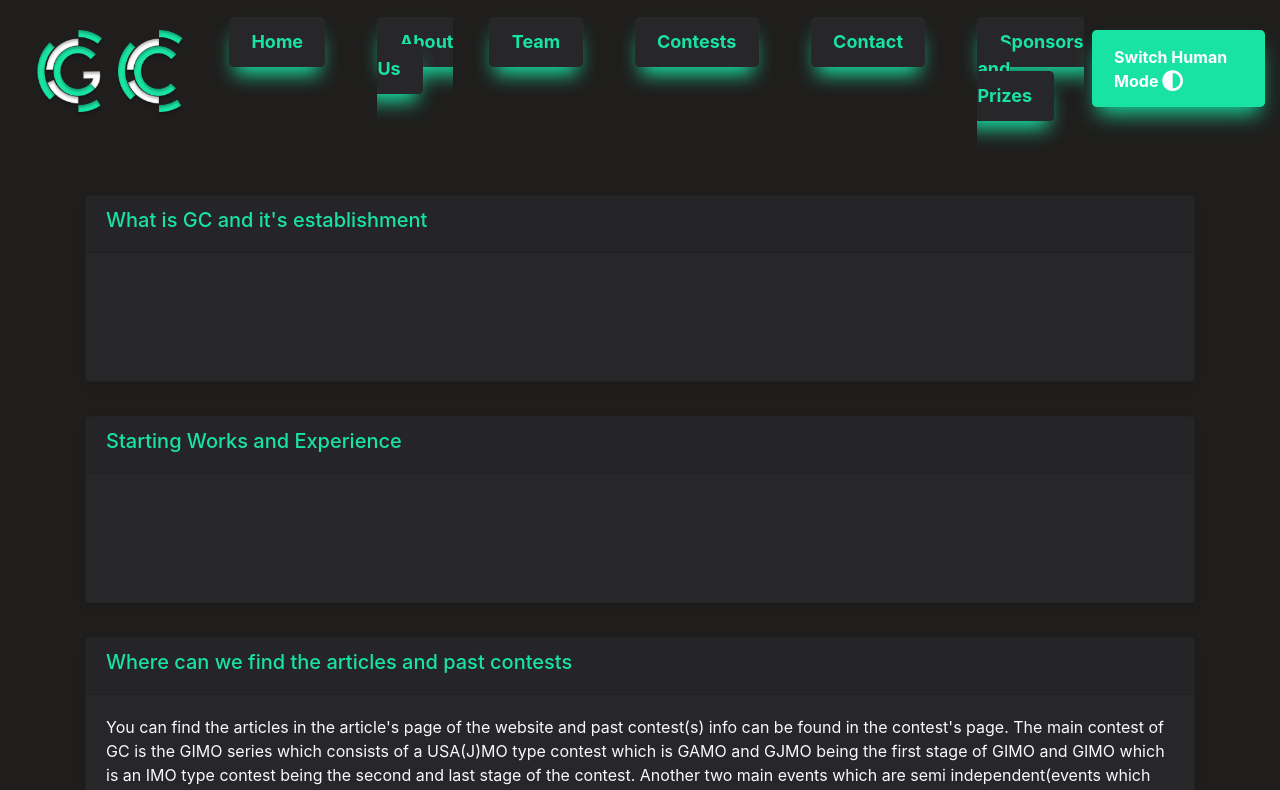
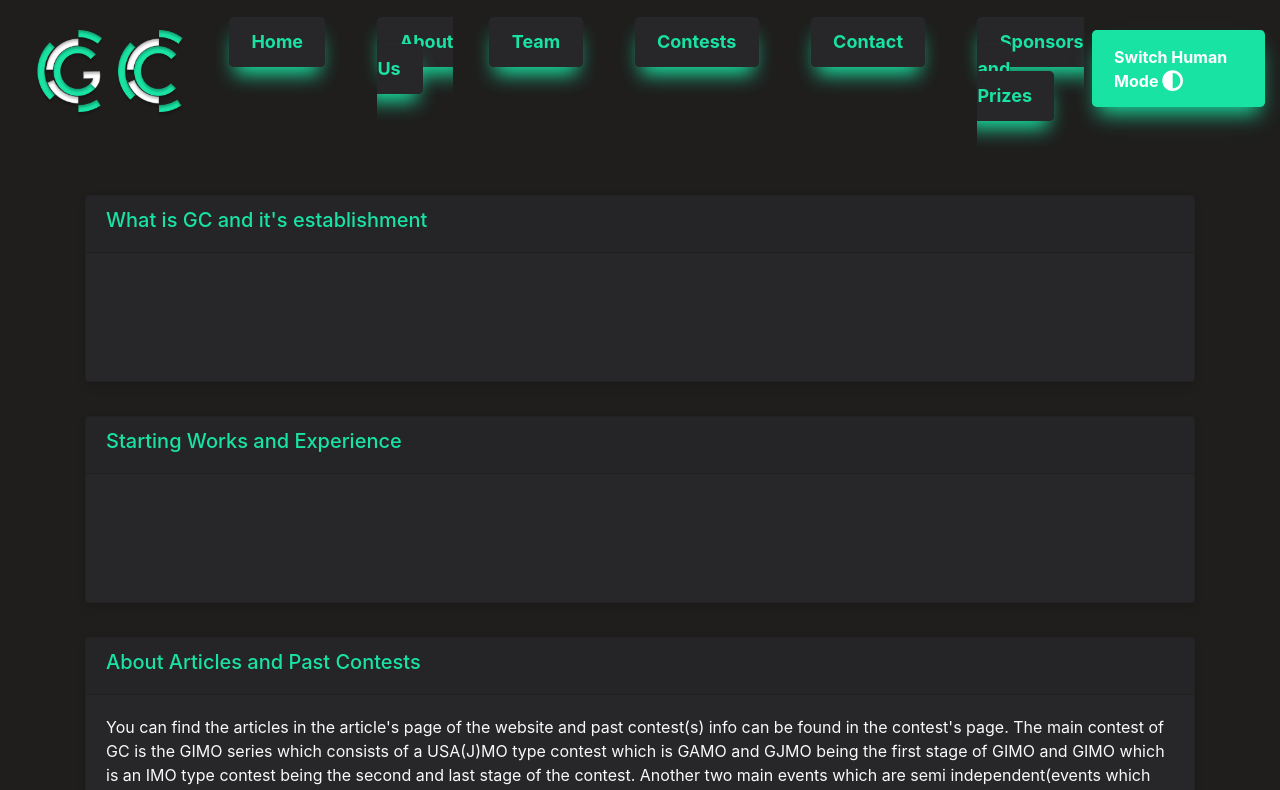
Before and after one commit to gaussiancurvolympiads/gaussiancurv, a React (Create React App) app: page /anonymous in a window 1280 px wide. Shown: the top 790 px of the page. Built offline with nearby package versions, Linux system fonts and the light colour scheme.

Commit message:
Update About.jsx

```diff
--- a/src/components/About.jsx
+++ b/src/components/About.jsx
@@ -135,7 +135,7 @@ const About = ({ darkMode }) => {
   <Col lg={12} align='left'>
                <Card className="skill-nbcard">
 
-                                   <Card.Header><div class="lead"><h5>Where can we find the articles and past contests</h5></div></Card.Header>
+                                   <Card.Header><div class="lead"><h5>About Articles and Past Contests</h5></div></Card.Header>
                                     <Card.Body>
 
 
```
